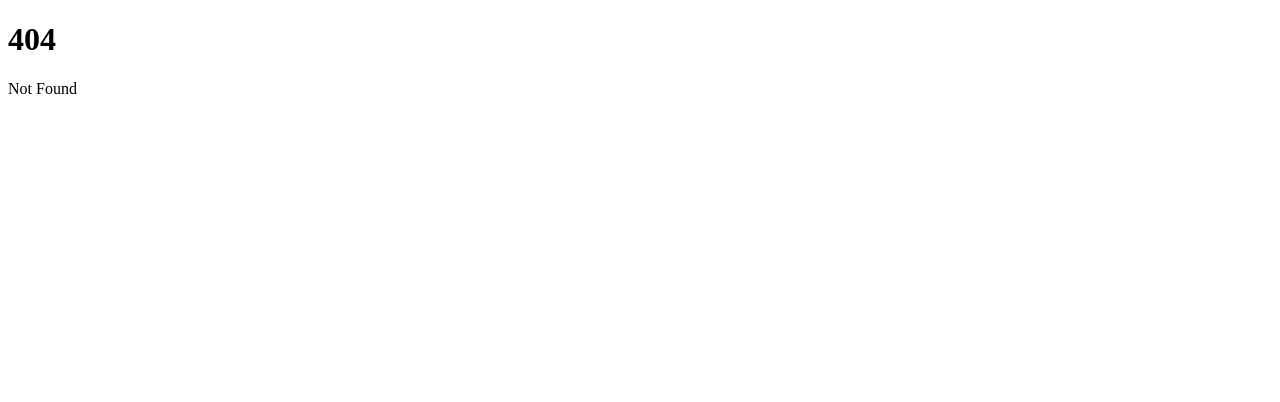
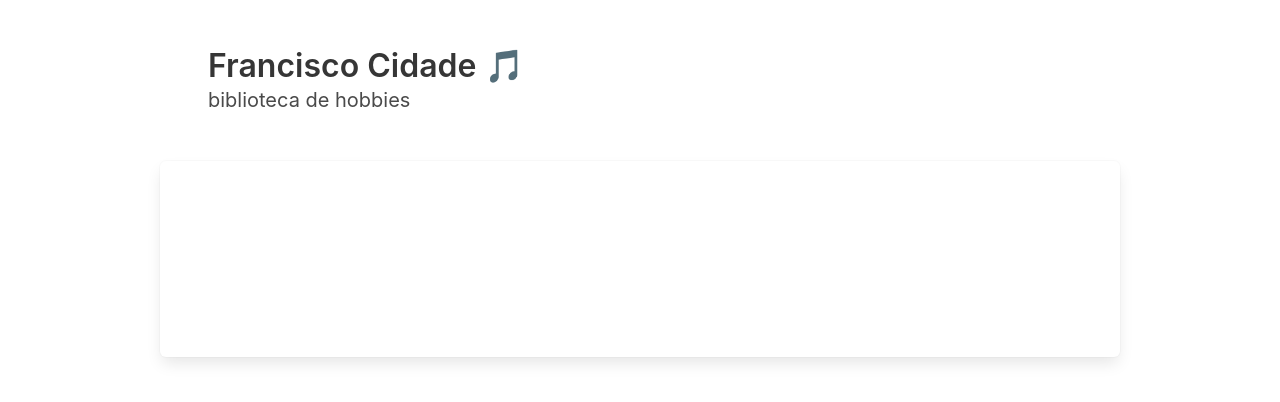
Before and after one commit to fcidade/fcidade.github.io, a SvelteKit app: page /sketches in a window 1280 px wide. Before the commit this address had no page. Shown: the top 402 px of the page. Built offline with nearby package versions, Linux system fonts and the light colour scheme.

Commit message:
basic layout

```diff
--- a/package.json
+++ b/package.json
@@ -29,7 +29,11 @@
 		"tslib": "^2.4.1",
 		"typescript": "^4.9.3",
 		"vite": "^4.0.0",
+		"p5": "^1.5.0",
 		"vitest": "^0.25.3"
 	},
-	"type": "module"
+	"type": "module",
+	"dependencies": {
+		"p5-svelte": "^3.1.2"
+	}
 }
--- a/src/app.html
+++ b/src/app.html
@@ -4,6 +4,7 @@
 		<meta charset="utf-8" />
 		<link rel="icon" href="%sveltekit.assets%/favicon.png" />
 		<meta name="viewport" content="width=device-width" />
+		<link rel="stylesheet" href="https://cdn.jsdelivr.net/npm/bulma@0.9.4/css/bulma.min.css">
 		%sveltekit.head%
 	</head>
 	<body data-sveltekit-preload-data="hover">
--- /dev/null
+++ b/src/routes/+layout.svelte
@@ -0,0 +1,9 @@
+<div class="container is-max-desktop">
+	<section class="hero">
+		<div class="hero-body">
+			<p class="title">Francisco Cidade 🎵</p>
+			<p class="subtitle">biblioteca de hobbies</p>
+		</div>
+	</section>
+</div>
+<slot></slot>
--- /dev/null
+++ b/src/routes/sketches/+page.svelte
@@ -0,0 +1,8 @@
+<div class="container is-max-desktop">
+	<section class="box">
+
+        <canvas id="canvas"></canvas>
+
+
+	</section>
+</div>
```
Also changed, not shown: src/routes/+page.svelte (+7 -2 lines), 1 other file (tests, documents, lock files or other folders).
